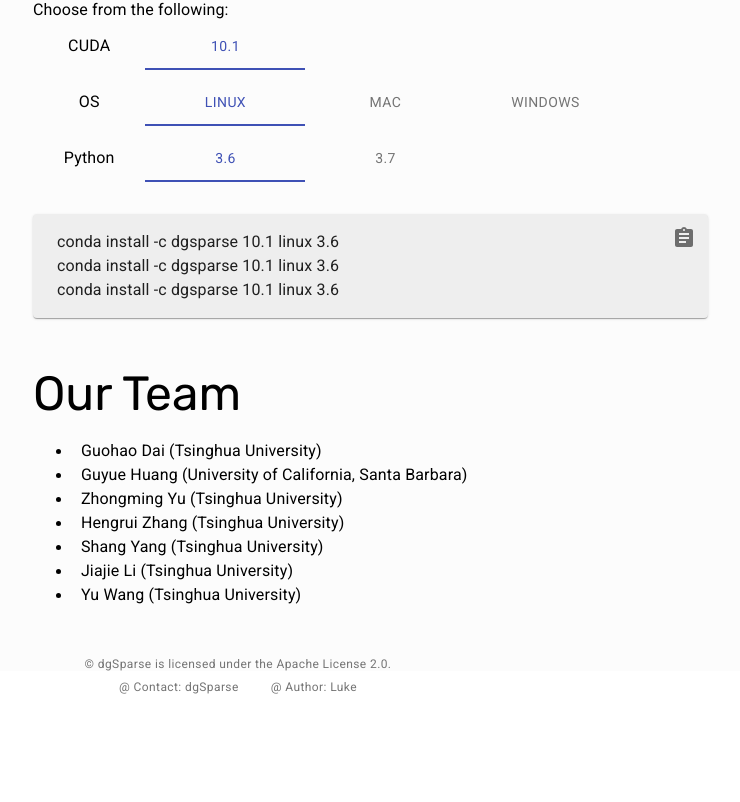
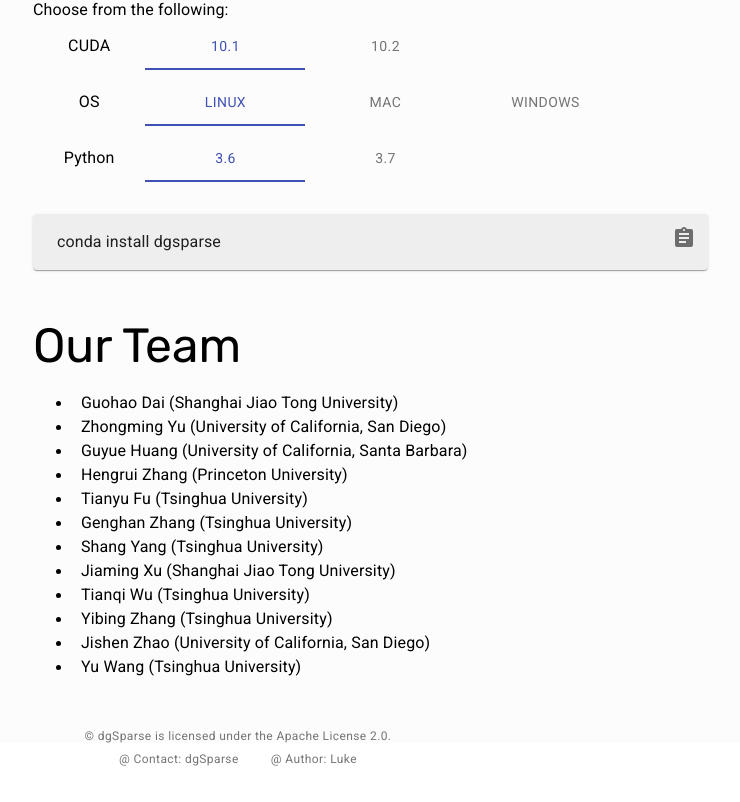
Before and after one commit to dgSPARSE/dgSPARSE.github.io, a React (Create React App) app: page / in a window 1280 px wide. Shown: the part 1893-2695 px from the top of the page, without its empty margins (402-1142 px from the left). Before the commit the page ends 2623 px from the top, so only its background shows below. Built offline with nearby package versions, Linux system fonts and the light colour scheme.

Commit message:
modified team

```diff
--- a/package.json
+++ b/package.json
@@ -16,7 +16,7 @@
     "react": "^17.0.2",
     "react-dom": "^17.0.2",
     "react-intersection-observer": "^8.32.1",
-    "react-scripts": "4.0.3",
+    "react-scripts": "^4.0.3",
     "web-vitals": "^1.0.1"
   },
   "scripts": {
--- a/src/components/Installation.js
+++ b/src/components/Installation.js
@@ -11,13 +11,21 @@
 
 // put all your installation commands here !!!
 const commands = [
-  createData('10.1', 'Linux', '3.6', 'conda install -c dgsparse 10.1 linux 3.6', 'conda install -c dgsparse 10.1 linux 3.6', 'conda install -c dgsparse 10.1 linux 3.6'),
-  createData('10.1', 'Mac', '3.6', 'conda -install -c dgsparse 10.1 mac 3.6'),
-  createData('10.1', 'Windows', '3.6', 'conda -install -c dgsparse 10.1 windows 3.6'),
+  createData('10.1', 'Linux', '3.6', 'conda install dgsparse'),
+  createData('10.1', 'Mac', '3.6', 'conda install dgsparse'),
+  createData('10.1', 'Windows', '3.6', 'conda install dgsparse'),
 
-  createData('10.1', 'Linux', '3.7', 'conda install -c dgsparse 10.1 linux 3.7'),
-  createData('10.1', 'Mac', '3.7', 'conda -install -c dgsparse 10.1 mac 3.7'),
-  createData('10.1', 'Windows', '3.7', 'conda -install -c dgsparse 10.1 windows 3.7'),
+  createData('10.1', 'Linux', '3.7', 'conda install dgsparse'),
+  createData('10.1', 'Mac', '3.7', 'conda install dgsparse'),
+  createData('10.1', 'Windows', '3.7', 'conda install dgsparse'),
+
+  createData('10.2', 'Linux', '3.6', 'conda install dgsparse'),
+  createData('10.2', 'Mac', '3.6', 'conda install dgsparse'),
+  createData('10.2', 'Windows', '3.6', 'conda install dgsparse'),
+
+  createData('10.2', 'Linux', '3.7', 'conda install dgsparse'),
+  createData('10.2', 'Mac', '3.7', 'conda install dgsparse'),
+  createData('10.2', 'Windows', '3.7', 'conda install dgsparse'),
 ];
 
 
--- a/src/components/Team.js
+++ b/src/components/Team.js
@@ -31,13 +31,18 @@
 // some members does not have the href, can simply add the github profile page.
 // so for now, some href is undefined
 const data = [
-  createData('Guohao Dai', 'Tsinghua University', 'https://nicsefc.ee.tsinghua.edu.cn/people/guohao-dai/'),
+  createData('Guohao Dai', 'Shanghai Jiao Tong University', 'https://nicsefc.ee.tsinghua.edu.cn/people/guohao-dai/'),
+  createData('Zhongming Yu', 'University of California, San Diego', 'https://fishmingyu.github.io/'),
   createData('Guyue Huang', 'University of California, Santa Barbara', 'https://hgyhungry.github.io/'),
-  createData('Zhongming Yu', 'Tsinghua University', 'https://fishmingyu.github.io/'),
-  createData('Hengrui Zhang', 'Tsinghua University'),
+  createData('Hengrui Zhang', 'Princeton University'),
+  createData('Tianyu Fu', 'Tsinghua University', 'http://nicsefc.ee.tsinghua.edu.cn/people/TianyuFu'),
+  createData('Genghan Zhang', 'Tsinghua University', 'https://zhang677.github.io/'),
   createData('Shang Yang', 'Tsinghua University'),
-  createData('Jiajie Li', 'Tsinghua University', 'https://tonyjie.github.io/'),
-  createData('Yu Wang', 'Tsinghua University'),
+  createData('Jiaming Xu', 'Shanghai Jiao Tong University', 'https://mathscode.github.io/'),
+  createData('Tianqi Wu', 'Tsinghua University'),
+  createData('Yibing Zhang', 'Tsinghua University'),
+  createData('Jishen Zhao', 'University of California, San Diego', 'https://cseweb.ucsd.edu/~jzhao/'),
+  createData('Yu Wang', 'Tsinghua University', 'http://nicsefc.ee.tsinghua.edu.cn/people/YuWang'),
 ];
 
 
```
Also changed, not shown: 1 other file (tests, documents, lock files or other folders).
